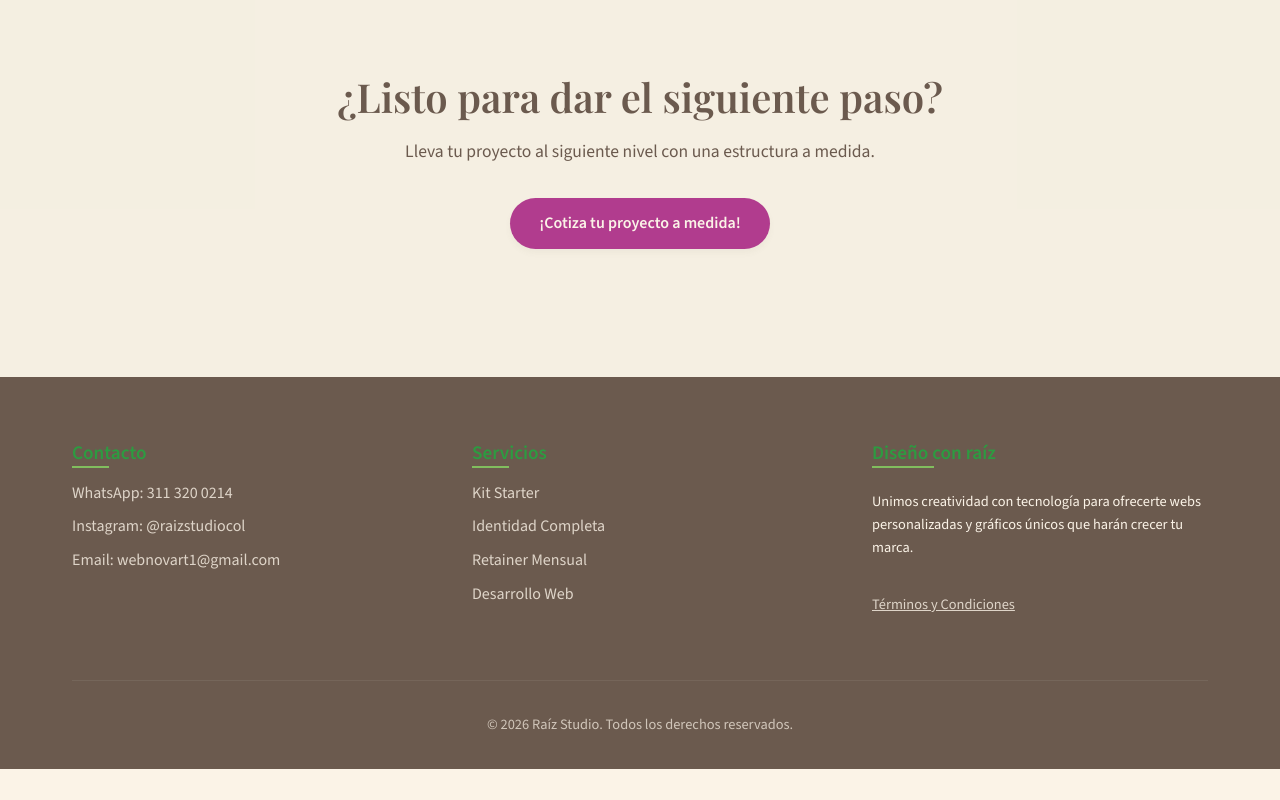
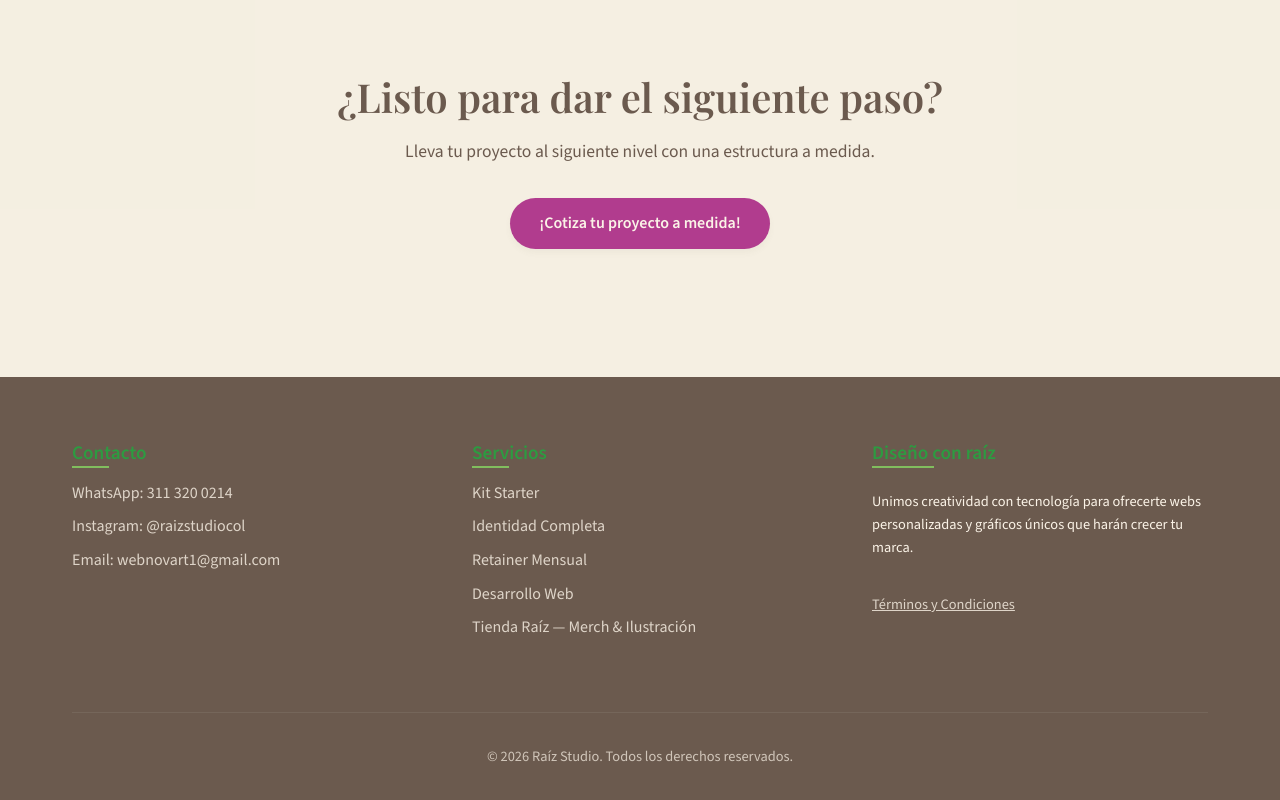
Before and after one commit to ProyectoRaiz/ProyectoRaiz, a plain HTML site: page desarrolloweb.html in a window 1280 px wide. Shown: the part 2840-3640 px from the top of the page. Before the commit the page ends 3609 px from the top, so only its background shows below. Drawn offline with nearby package versions, Linux system fonts and the light colour scheme; a web font is replaced by a local one.

Commit message:
Add 'Tienda Raíz — Merch & Ilustración' link

```diff
--- a/desarrolloweb.html
+++ b/desarrolloweb.html
@@ -197,6 +197,7 @@
             <li><a href="servicios.html">Identidad Completa</a></li>
             <li><a href="servicios.html">Retainer Mensual</a></li>
             <li><a href="servicios.html">Desarrollo Web</a></li>
+            <li><a href="servicios.html">Tienda Raíz — Merch & Ilustración</a></li>
           </ul>
         </div>
         <div class="footer-section">
```
